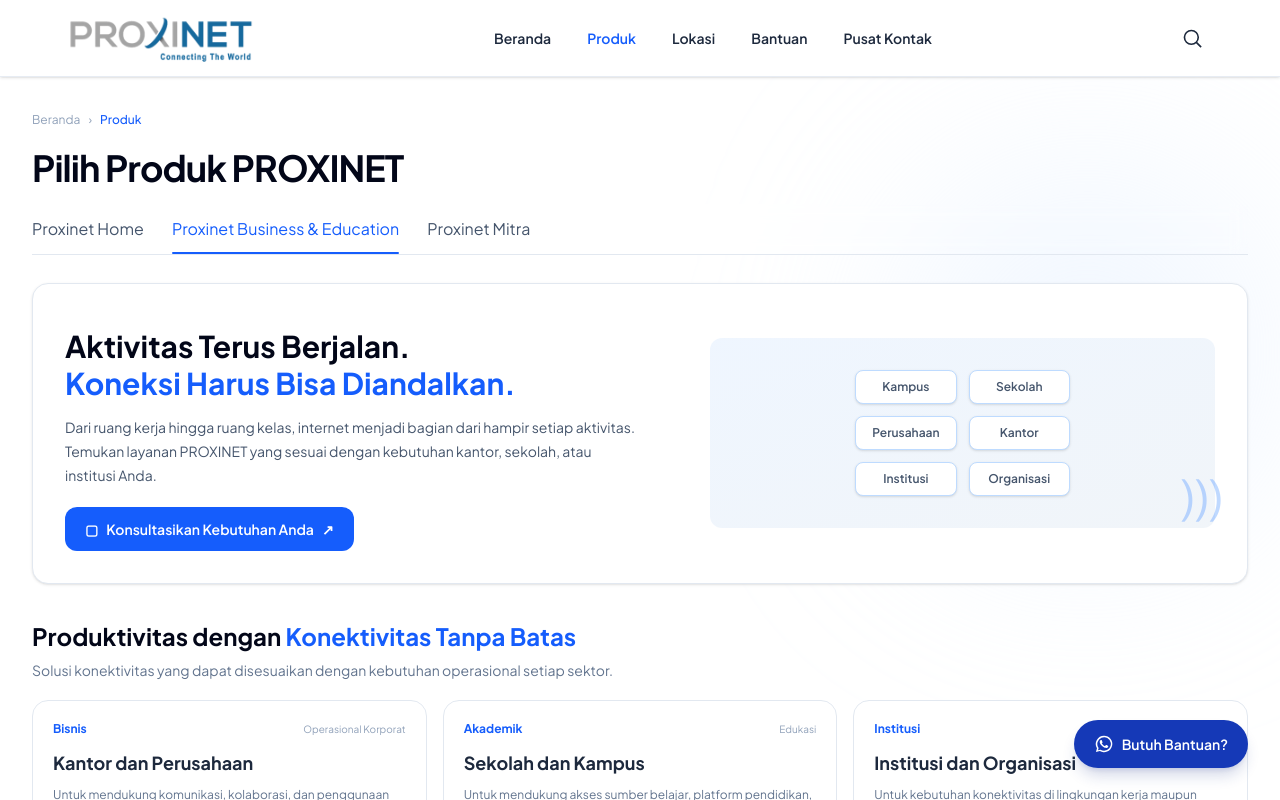
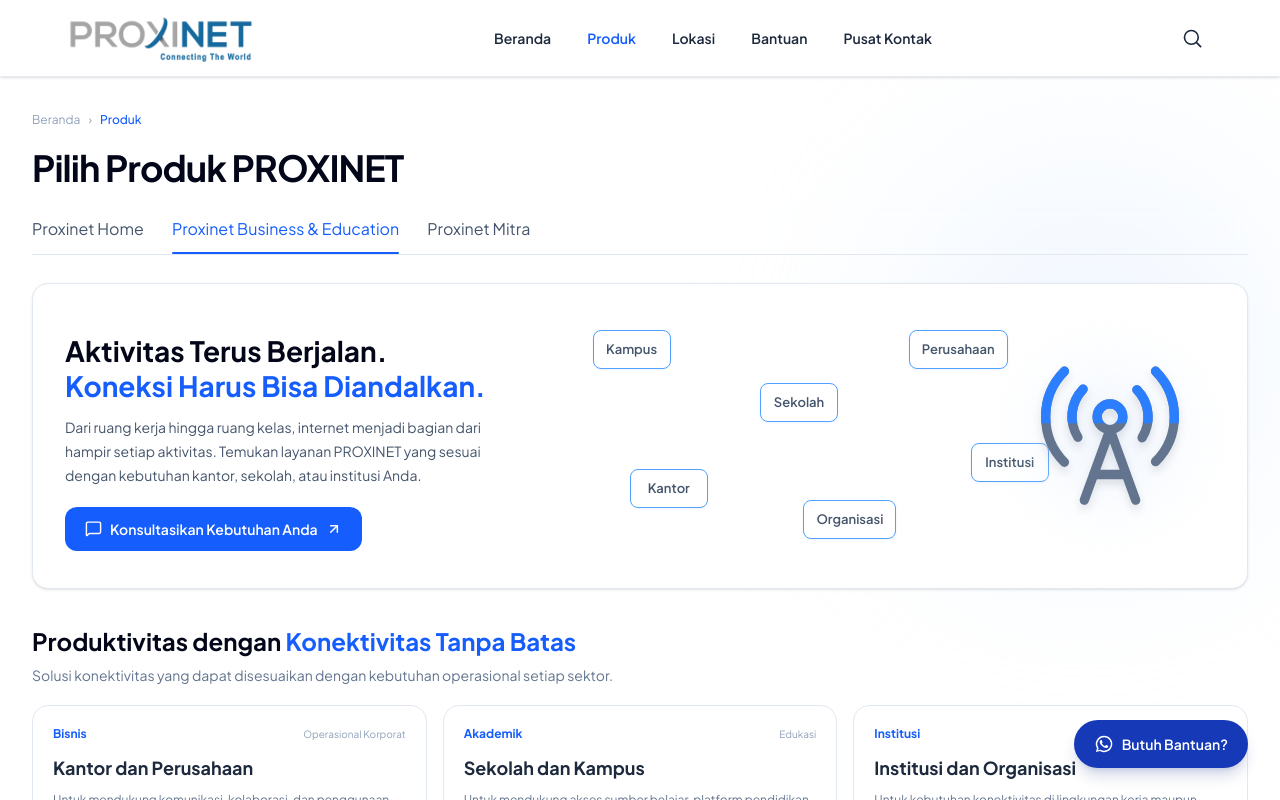
Before and after one commit to sab0o/proxinet-website, a Next.js app: page /produk in a window 1280 px wide. Both pictures are taken after a click on the button "Proxinet Business & Education". Shown: the top 800 px of the page. Built offline with nearby package versions, Linux system fonts and the light colour scheme.

Commit message:
Rework Business & Education hero illustration with Lucide

```diff
--- a/app/produk/page.tsx
+++ b/app/produk/page.tsx
@@ -3,6 +3,7 @@
 
 import { useState } from "react";
 import Link from "next/link";
+import { ArrowUpRight, MessageSquare, RadioTower } from "lucide-react";
 
 type ProductTab = "home" | "business" | "mitra";
 
@@ -36,7 +37,7 @@ function WhatsAppButton({
       className={`inline-flex min-h-11 items-center justify-center gap-2 rounded-xl px-5 py-3 text-sm font-semibold transition-all duration-200 ${styles[variant]}`}
     >
       {children}
-      <span aria-hidden="true">↗</span>
+      <ArrowUpRight aria-hidden="true" size={16} strokeWidth={2.2} />
     </a>
   );
 }
@@ -359,10 +360,10 @@ export default function ProdukPage() {
           <section className="animate-in fade-in duration-300">
             {/* BUSINESS HERO */}
             <div className="relative overflow-hidden rounded-2xl border border-slate-200 bg-white p-6 shadow-sm sm:p-8">
-              <div className="grid items-center gap-7 md:grid-cols-[1.1fr_0.9fr]">
+              <div className="grid items-center gap-7 md:grid-cols-[0.82fr_1.18fr]">
                 <div>
 
-                  <h2 className="mt-3 text-2xl font-bold leading-tight text-slate-950 sm:text-3xl">
+                  <h2 className="mt-3 text-2xl font-bold leading-tight text-slate-950 sm:text-[28px]">
                     Aktivitas Terus Berjalan.
                     <span className="block text-blue-600">
                       Koneksi Harus Bisa Diandalkan.
@@ -380,28 +381,47 @@ export default function ProdukPage() {
                     <WhatsAppButton
                       message="Halo PROXINET, saya ingin berkonsultasi mengenai kebutuhan layanan PROXINET Business & Education. Mohon informasi mengenai pilihan layanan dan penawaran yang sesuai dengan kebutuhan organisasi kami."
                     >
-                      <span aria-hidden="true">▢</span>
+                      <MessageSquare aria-hidden="true" size={17} strokeWidth={2} />
                       Konsultasikan Kebutuhan Anda
                     </WhatsAppButton>
                   </div>
                 </div>
 
                 {/* ILLUSTRATION */}
-                <div className="relative flex min-h-[190px] items-center justify-center rounded-xl bg-gradient-to-br from-blue-50 to-slate-100 p-5">
-                  <div className="grid grid-cols-2 gap-3">
-                    {["Kampus", "Sekolah", "Perusahaan", "Kantor", "Institusi", "Organisasi"].map(
-                      (item) => (
-                        <div
-                          key={item}
-                          className="rounded-lg border border-blue-200 bg-white px-4 py-2 text-center text-xs font-semibold text-slate-600 shadow-sm"
-                        >
-                          {item}
-                        </div>
-                      )
-                    )}
+                <div className="relative mx-auto min-h-[220px] w-full max-w-[620px] px-1 py-2 sm:min-h-[240px] md:px-0">
+                  <div className="grid w-full grid-cols-2 gap-3 md:contents">
+                    {[
+                      { label: "Kampus", position: "md:left-[3%] md:top-[6%]" },
+                      { label: "Perusahaan", position: "md:left-[54%] md:top-[6%]" },
+                      { label: "Sekolah", position: "md:left-[30%] md:top-[28%]" },
+                      { label: "Institusi", position: "md:left-[64%] md:top-[53%]" },
+                      { label: "Kantor", position: "md:left-[9%] md:top-[64%]" },
+                      { label: "Organisasi", position: "md:left-[37%] md:top-[77%]" },
+                    ].map((item) => (
+                      <div
+                        key={item.label}
+                        className={`min-w-0 rounded-lg border border-blue-400 bg-white px-3 py-2 text-center text-[13px] font-semibold text-slate-600 shadow-[0_1px_3px_rgba(37,99,235,0.08)] md:absolute md:min-w-[78px] ${item.position}`}
+                      >
+                        {item.label}
+                      </div>
+                    ))}
                   </div>
-                  <div className="absolute -right-2 bottom-2 text-5xl text-blue-500/30">
-                    )))
+
+                  <div
+                    aria-hidden="true"
+                    className="relative mx-auto mt-3 flex h-[132px] w-[132px] items-center justify-center md:absolute md:right-[1%] md:top-1/2 md:mt-0 md:h-[156px] md:w-[156px] md:-translate-y-1/2"
+                  >
+                    <div className="absolute inset-5 rounded-full bg-blue-100/50 blur-2xl" />
+                    <div className="relative z-10">
+                      <RadioTower
+                        className="size-[144px] text-slate-500 drop-shadow-[0_5px_4px_rgba(15,23,42,0.12)] md:size-[154px]"
+                        strokeWidth={1.45}
+                      />
+                      <RadioTower
+                        className="absolute inset-0 size-[144px] text-blue-500 md:size-[154px] [clip-path:inset(0_0_58%_0)]"
+                        strokeWidth={1.45}
+                      />
+                    </div>
                   </div>
                 </div>
               </div>
```
